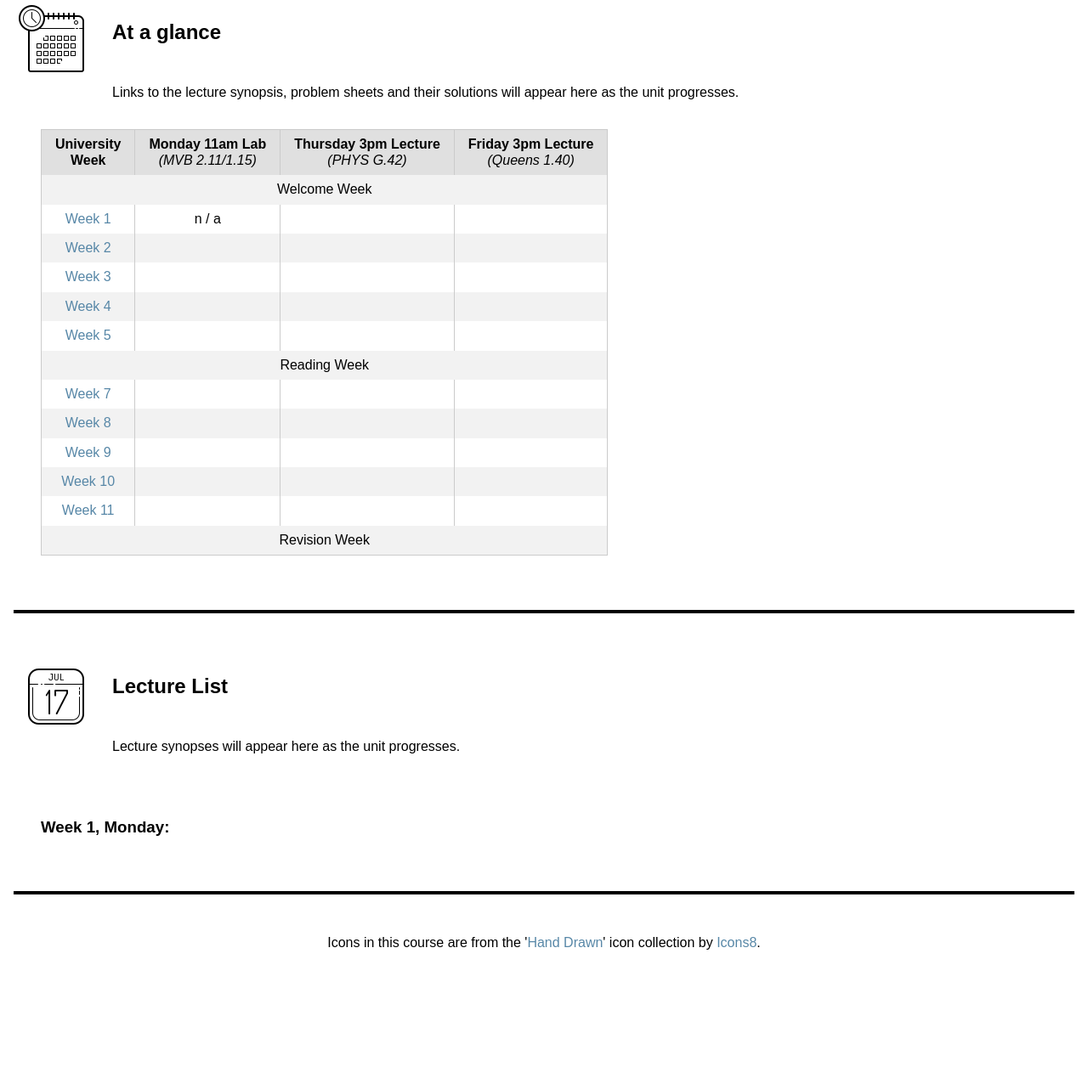
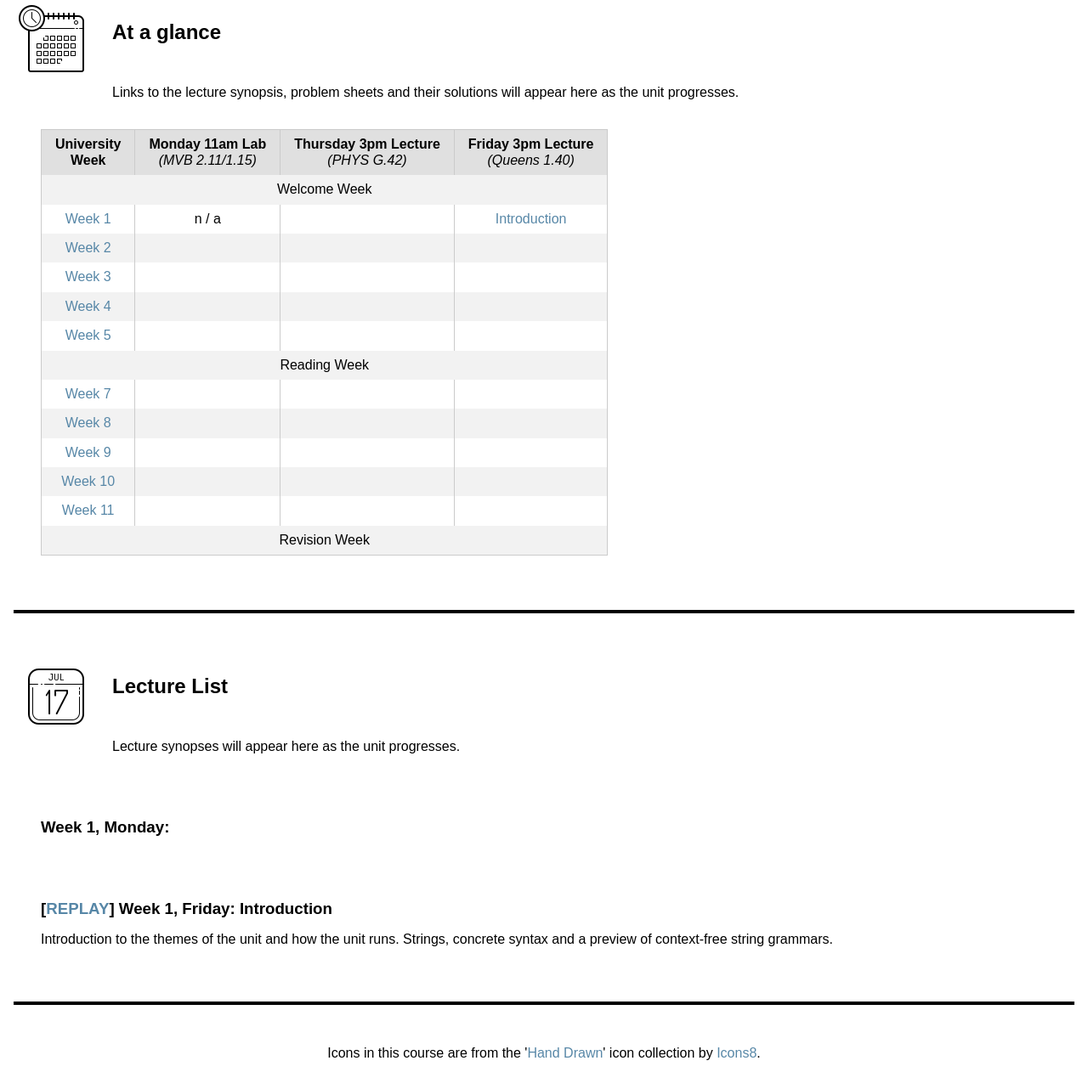
Before and after one commit to uob-coms20007/webpages, a Jekyll site: the page built from schedule.md, in a window 1280 px wide. Shown: the whole page at 85% size. Built offline with Jekyll 4.4.1, drawn with Linux system fonts in a browser that asks for light colours; nearby versions of some CDN libraries; before the commit the page ends 1151 px from its top, so only the background shows below that.

Commit message:
lecture 1

```diff
--- a/_data/lectures.yml
+++ b/_data/lectures.yml
@@ -1,6 +1,11 @@
 - old_title: Introduction
   old_description: Themes of the unit, how the unit runs.  We also talked about strings, but we will recap that in the next lecture.  Unfortunately, the *Replay* system did not work, so there is no recording of this lecture.
   old_replay:
-  old_notes:
   old_refs:
     - "The weird C programs are past winners of the [The International Obfuscated C Code Contest](https://www.ioccc.org/): [burton](https://www.ioccc.org/2020/burton/prog.c), [kurdyukov3](https://www.ioccc.org/2020/kurdyukov3/prog.c) and [endoh3](https://www.ioccc.org/2020/endoh3/prog.c)."
+
+
+- title: Introduction
+  description: Introduction to the themes of the unit and how the unit runs.  Strings, concrete syntax and a preview of context-free string grammars.
+  replay: https://mediasite.bris.ac.uk/Mediasite/Play/7b9ba39774484f3389867c2d7cd504f71d
+  refs:
```
